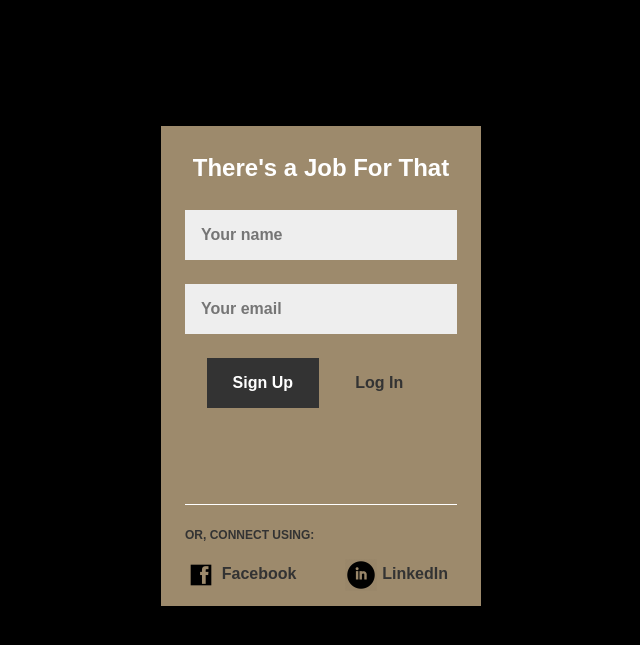
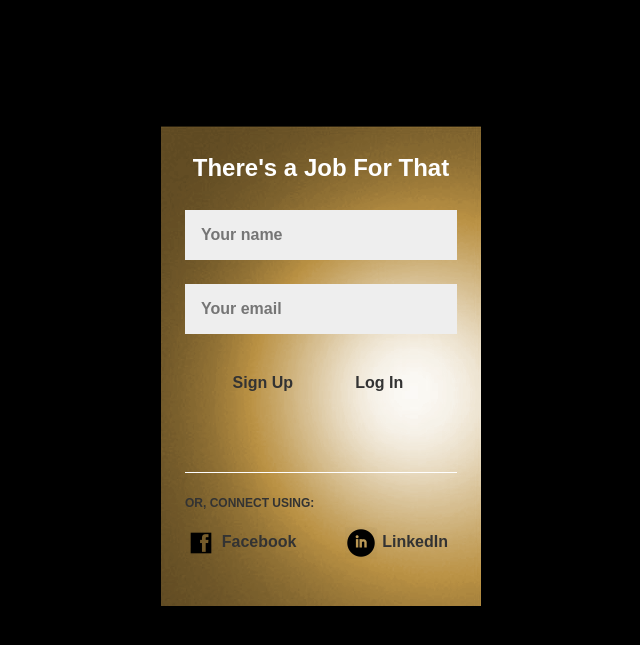
Before and after one commit to aliyarahman/theres-a-job-for-that, a Flask app: page / in a window 1280 px wide. Shown: the top 645 px of the page, without its empty margins (319-959 px from the left). Run offline with Flask 2, Linux system fonts and the light colour scheme; parts of the project's set-up code (start-up, migrations or seed data) failed here and were passed over.

Commit message:
Added landing page background and button style

```diff
--- a/app/static/common_jc.css
+++ b/app/static/common_jc.css
@@ -2,10 +2,11 @@ body		{background-color: black;}
 .content 	{width: 320px; height: 480px;
 			margin: auto; margin-top: 10%;
 			padding: 0em;
-			background-color: #9D8A6C;
+			background: url('landing_back.png');
 			font-family: Arial;
 			font-weight: bold;
 			color: #333333;
+
 			}
 
 .header				{text-align: center;
@@ -23,25 +24,25 @@ input[type="text"]	{background-color: #EEEEEE;
 					margin-bottom: 1.5em;
 					width: 75%;}
 
-#signup_button		{background-color: #333333;
-					padding: 1em;
+#signup_button		{padding: 1em;
 					display: inline-block;
 					border: none;
-					color: white;
 					font-weight: bold;
 					width: 5em;}
+#signup_button:hover	{background-color: #333333; color: white;}
 
 #login_button		{padding: 1em;
 					display: inline-block;
 					border: none;
 					font-weight: bold;
 					width: 5em;}
+#login_button:hover	{background-color: #333333; color: white;}
 
 .lower_third		{width: 85%;
 					margin-left: auto;
 					margin-right: auto;
 					border-top: 0.09em white solid;
-					margin-top: 6em;
+					margin-top: 4em;
 					padding-top: 0.25em;}
 #connect			{font-size: 0.75em;}
 
--- a/app/templates/login.html
+++ b/app/templates/login.html
@@ -11,8 +11,8 @@
 		<input type="text" placeholder="Your email">
 	</form>
 
-	<div id="signup_button">Sign Up</div>
-	<div id="login_button">Log In</div>
+	<div id="signup_button" onClick="location.href='{{ url_for('index') }}'">Sign Up</div>
+	<div id="login_button" onClick="location.href='{{ url_for('index') }}'">Log In</div>
 </div>
 
 <div class="lower_third">
```
Also changed, not shown: app/static/landing_back.png (added).
